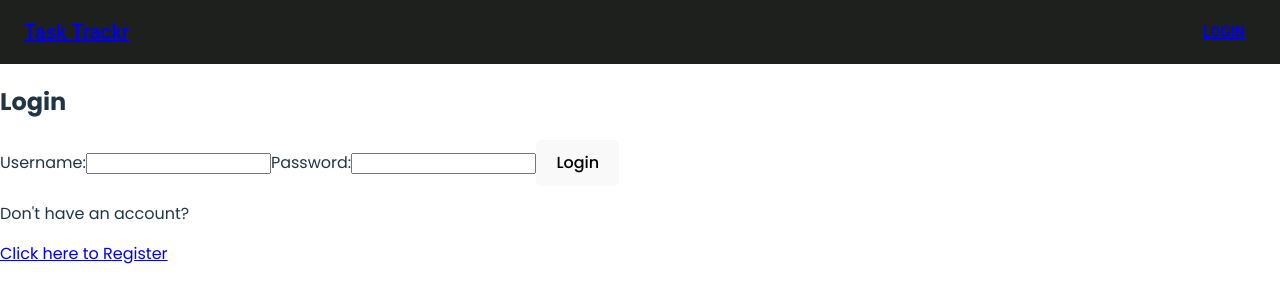
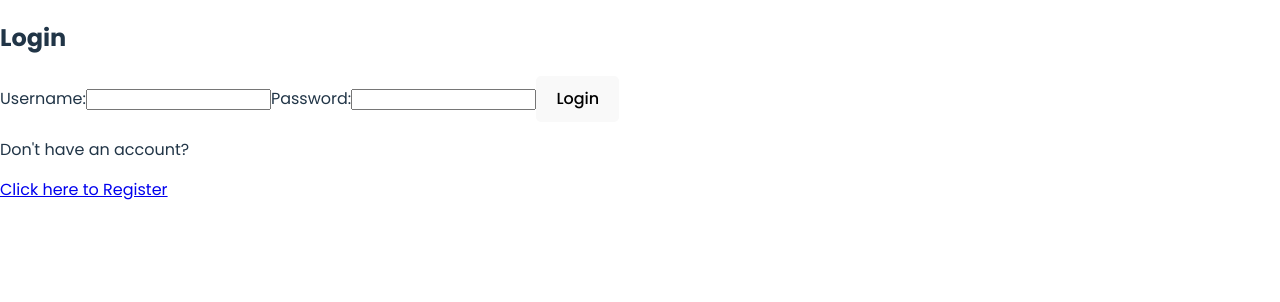
Before and after one commit to christinelinster/task-trackr, a React (Vite) app in the folder client/: page /login in a window 1280 px wide. Shown: the top 302 px of the page. Built offline with nearby package versions, Linux system fonts and the light colour scheme.

Commit message:
navbar is only visible when logged in

```diff
--- a/client/src/App.jsx
+++ b/client/src/App.jsx
@@ -3,7 +3,6 @@ import { useState } from "react";
 import Login from "./pages/Login";
 import Home from "./pages/Home";
 import Signup from "./pages/Signup";
-import Navbar from "./components/Navbar";
 import Registered from "./pages/Registered";
 
 export default function App() {
@@ -11,9 +10,8 @@ export default function App() {
 
   return (
     <Router>
-      <Navbar />
       <Routes>
-        <Route exact path="/" element={isAuthenticated ? <Home/> : <Navigate to="/login"/>} />
+        <Route exact path="/" element={isAuthenticated ? <Home setIsAuthenticated={setIsAuthenticated}/> : <Navigate to="/login"/>} />
         <Route path="/login" element = {isAuthenticated ? <Navigate to="/"/> : <Login setIsAuthenticated={setIsAuthenticated}/>} />
         <Route path="/signup" element={<Signup />} />
         <Route path="/registered" element={<Registered/>}/>
--- a/client/src/components/Navbar.jsx
+++ b/client/src/components/Navbar.jsx
@@ -9,7 +9,11 @@ import Button from '@mui/material/Button';
 
 
 
-export default function Navbar() {
+export default function Navbar({setIsAuthenticated}) {
+  function handleLogout() {
+    setIsAuthenticated(false);
+  }
+
   return (
     <Box sx={{ flexGrow: 1}}>
       <AppBar position="static" elevation={0} sx={{ backgroundColor: '#1E201E'}}>
@@ -19,9 +23,7 @@ export default function Navbar() {
             <Link to="/" >Task Trackr</Link>
           </Typography>
 
-
-
-          <Button color="inherit"><Link to="/login">Login</Link></Button>
+          <Button color="inherit" onClick={handleLogout}><Link to="/login">Log Out</Link></Button>
         </Toolbar>
       </AppBar>
     </Box>
--- a/client/src/index.css
+++ b/client/src/index.css
@@ -16,7 +16,7 @@
 body {
   margin: 0;
   min-width: 700px;
-  min-height: 100vh;
+  max-height: 100vh;
 }
 
 
--- a/client/src/pages/Home.jsx
+++ b/client/src/pages/Home.jsx
@@ -1,9 +1,10 @@
 import { useEffect, useState } from "react";
 import Header from "../components/Header";
 import List from "../components/List";
+import Navbar from "../components/Navbar";
 
 
-export default function Home() {
+export default function Home({setIsAuthenticated}) {
   const [tasks, setTasks] = useState([]);
   const [lists, setLists] = useState([]);
 
@@ -140,6 +141,7 @@ export default function Home() {
 
   return (
     <div id="main">
+      <Navbar setIsAuthenticated={setIsAuthenticated}/>
       <Header
       lists={lists}
         onUpdateLists={fetchLists}
```
